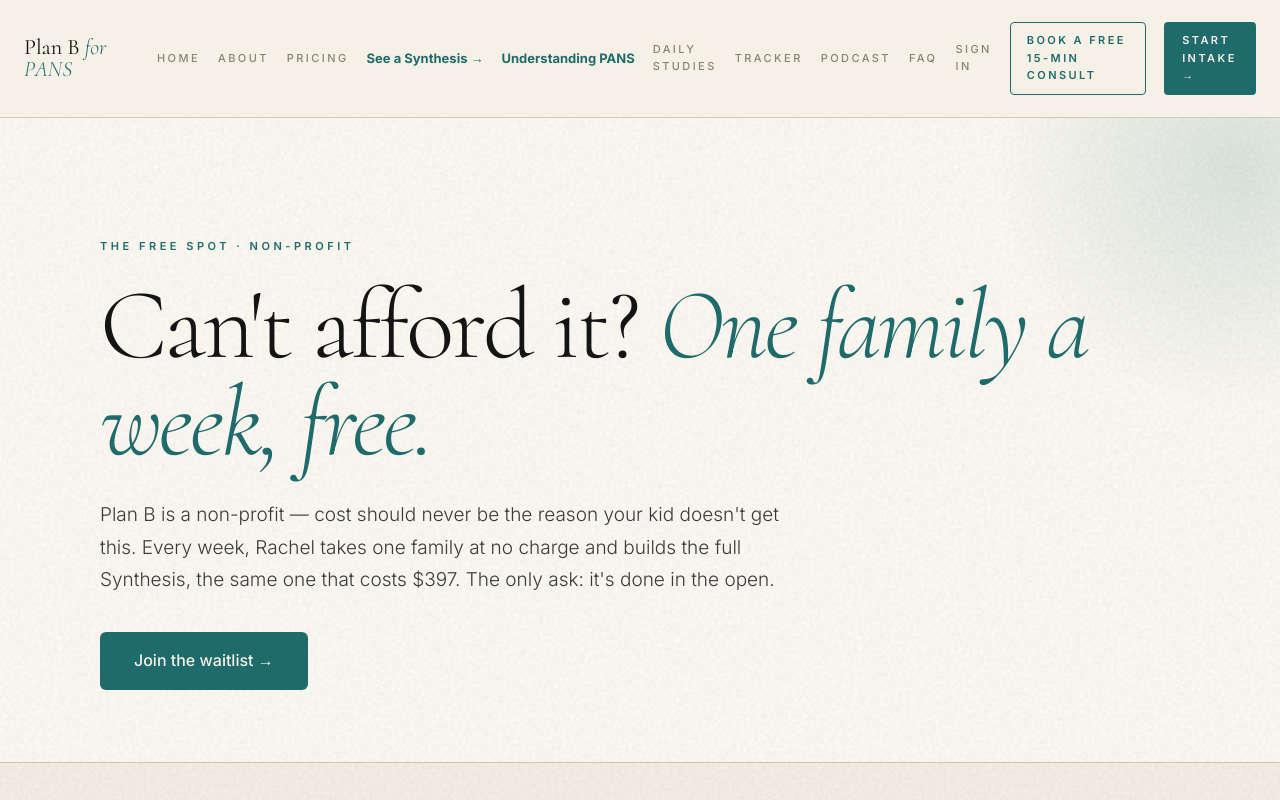
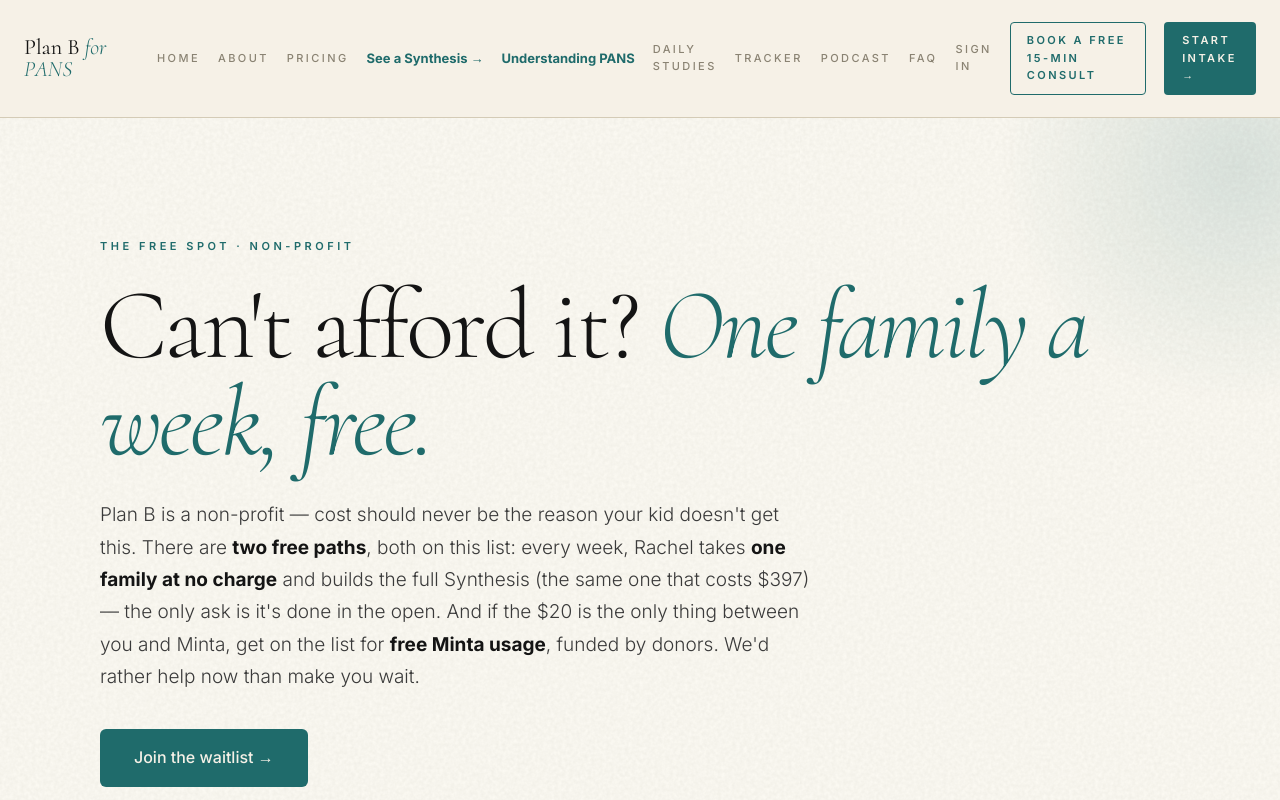
Before and after one commit to myleshorton/planb-pans, a Next.js app: page /waitlist in a window 1280 px wide. Shown: the top 800 px of the page. Built offline with nearby package versions, Linux system fonts and the light colour scheme.

Commit message:
feat(waitlist): two free paths — free synthesis (one family/week) + free Minta usage; fix stale /stories link

```diff
--- a/app/waitlist/page.tsx
+++ b/app/waitlist/page.tsx
@@ -61,8 +61,12 @@ export default function WaitlistPage() {
             }}
           >
             Plan B is a non-profit — cost should never be the reason your kid doesn&apos;t get this.
-            Every week, Rachel takes one family at no charge and builds the full Synthesis, the same
-            one that costs $397. The only ask: it&apos;s done in the open.
+            There are <strong style={{ color: 'var(--ink)' }}>two free paths</strong>, both on this list:
+            every week, Rachel takes <strong style={{ color: 'var(--ink)' }}>one family at no charge</strong> and
+            builds the full Synthesis (the same one that costs $397) — the only ask is it&apos;s done in the open.
+            And if the $20 is the only thing between you and Minta, get on the list for{' '}
+            <strong style={{ color: 'var(--ink)' }}>free Minta usage</strong>, funded by donors. We&apos;d rather
+            help now than make you wait.
           </p>
           <div style={{ marginTop: 36 }}>
             <a
@@ -108,7 +112,7 @@ export default function WaitlistPage() {
               ['Join the waitlist', 'It&apos;s open — no application, no proof of hardship. If $397 is out of reach, that&apos;s reason enough.'],
               ['Each week, one family is chosen', 'The waitlist is public and transparent. No favourites, no fine print.'],
               ['You get the full Synthesis', 'Every lab read together, what&apos;s been missed, what hasn&apos;t been tried, the tests to order next, and a month-by-month calendar — exactly what the paid families receive.'],
-              ['Your Synthesis goes public — your child stays anonymous', 'That&apos;s the trade, and it&apos;s the whole point. Your child&apos;s name is removed, but the synthesis and symptoms are published in our <a href="/stories" style="color:var(--teal)">stories</a> as &ldquo;what Minta found&rdquo; — so we all learn together. Your hardest season makes the next family&apos;s read sharper.'],
+              ['Your Synthesis goes public — your child stays anonymous', 'That&apos;s the trade, and it&apos;s the whole point. Your child&apos;s name is removed, but the synthesis and symptoms are published in our <a href="/sample-synthesis" style="color:var(--teal)">stories</a> as &ldquo;what Minta found&rdquo; — so we all learn together. Your hardest season makes the next family&apos;s read sharper.'],
             ].map(([title, body], i) => (
               <li key={i} style={{ display: 'flex', gap: 18, alignItems: 'flex-start' }}>
                 <span className="serif" style={{ fontSize: 34, fontWeight: 300, color: 'var(--teal)', lineHeight: 1, minWidth: 34 }}>{i + 1}</span>
@@ -210,7 +214,7 @@ function WaitlistForm() {
         <p style={{ fontSize: 16, lineHeight: 1.7, color: 'var(--ink-soft)', fontWeight: 300, margin: 0 }}>
           One family is chosen each week. We&apos;ll email you — and either way, every published
           synthesis is yours to learn from at{' '}
-          <a href="/stories" style={{ color: 'var(--teal)' }}>/stories</a>.
+          <a href="/sample-synthesis" style={{ color: 'var(--teal)' }}>/stories</a>.
         </p>
       </div>
     )
```
